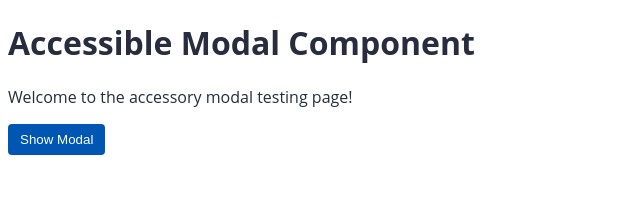
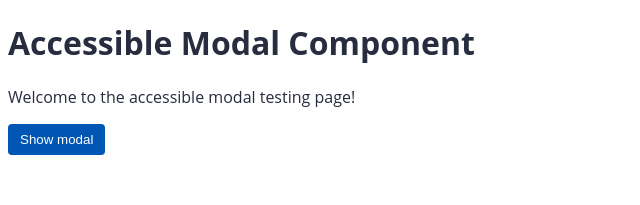
Before and after one commit to vieirabr19/avancando-no-design-componetes-com-acessibilidade, an Angular app: page / in a window 1280 px wide. Shown: the top 205 px of the page, without its empty margins (0-640 px from the left). Built offline with nearby package versions, Linux system fonts and the light colour scheme.

Commit message:
Suportando Screen Readers

```diff
--- a/src/app/app.component.html
+++ b/src/app/app.component.html
@@ -1,12 +1,15 @@
 <h1>Accessible Modal Component</h1>
-<p>Welcome to the accessory modal testing page!</p>
 
-<button class="button button-primary" type="button" (click)="showModal()">Show Modal</button>
+<p>Welcome to the accessible modal testing page!</p>
+<button
+  class="button button-primary"
+  type="button"
+  (click)="show()">Show modal</button>
 
 <ng-template #modal>
   <div class="form-field">
-    <label for="firstname">First Name</label>
-    <input id="firstname" [(value)]="firstName">
+    <label for="firstName">First name</label>
+    <input id="firstName" [(value)]="firstName">
   </div>
 
   <div class="form-field">
@@ -19,12 +22,16 @@
     <input id="age">
   </div>
 
-  <label for="info">Animation test</label>
+  <label for="info">Subscribe to news letter</label>
   <input id="info" type="checkbox" (change)="info = !info">
-  <p [@fade] *ngIf="info">Testando animação fade</p>
+  <p [@fade] *ngIf="info">This is a placeholder for more information</p>
 
   <div class="button-group">
     <button class="button button-primary" type="button">Submit</button>
-    <button class="button button-secondary" type="button" (click)="modalRef.close()">Cancel</button>
+    <button
+      class="button button-secondary"
+      type="button"
+      (click)="modalRef.close()">Cancel
+    </button>
   </div>
 </ng-template>
--- a/src/app/app.component.ts
+++ b/src/app/app.component.ts
@@ -1,25 +1,28 @@
 import { Component, TemplateRef, ViewChild } from '@angular/core';
+
+import { fade } from './shared/animations/fade';
 import { ModalRef } from './shared/components/modal/models/modal-ref';
 import { ModalService } from './shared/components/modal/services/modal.service';
 
 @Component({
   selector: 'app-root',
   templateUrl: './app.component.html',
-  styleUrls: ['./app.component.scss']
+  styleUrls: ['./app.component.scss'],
+  animations: [fade]
 })
 export class AppComponent {
-  @ViewChild('modal') modalTemplateRef: TemplateRef<any>;
+  @ViewChild('modal') public modalTemplateRef: TemplateRef<any>;
   title = 'a11y-p2';
-  firstName = 'Luiz';
-  modalRef: ModalRef;
-  info = false;
+  public firstName = 'Flávio';
+  public modalRef: ModalRef;
+  public info = false;
 
   constructor(private modalService: ModalService) {}
 
-  showModal(){
+  public show(): void {
     this.modalRef = this.modalService.open({
       templateRef: this.modalTemplateRef,
-      title: 'User Details',
+      title: 'User Details'
     });
   }
 }
--- a/src/app/shared/components/modal/modal.component.html
+++ b/src/app/shared/components/modal/modal.component.html
@@ -7,6 +7,9 @@
     appFocusTrap
     appFocusBack
     class="modal-content"
+    role="dialog"
+    arial-modal="true"
+    [attr.aria-label]="config.title"
     (click)="$event.stopPropagation()">
     <h1 class="modal-title">{{config.title}}</h1>
     <ng-container *ngTemplateOutlet="config.templateRef"></ng-container>
--- a/src/app/shared/directives/focus-back/focus-back.directive.ts
+++ b/src/app/shared/directives/focus-back/focus-back.directive.ts
@@ -1,4 +1,4 @@
-import { Directive, OnDestroy, OnInit } from "@angular/core";
+import { Directive, OnDestroy, OnInit } from '@angular/core';
 
 @Directive({
   selector: '[appFocusBack]'
@@ -7,14 +7,13 @@ export class FocusBackDirective implements OnInit, OnDestroy {
 
   private lastFocusedElement: Element;
 
-  ngOnInit(): void {
+  public ngOnInit(): void {
     this.lastFocusedElement = document.activeElement;
   }
 
-  ngOnDestroy(): void {
-    if(this.lastFocusedElement){
+  public ngOnDestroy(): void {
+    if (this.lastFocusedElement) {
       (this.lastFocusedElement as HTMLElement).focus();
     }
   }
-
 }
```
Also changed, not shown: src/app/shared/directives/focus-back/focus-back.module.ts (+4 -4 lines), src/app/shared/directives/focus-trap/focus-trap.directive.ts (renamed from src/app/shared/directives/focus-trap/focus-trap.derictive.ts, +11 -11 lines), src/app/shared/directives/focus-trap/focus-trap.module.ts (+4 -4 lines).
